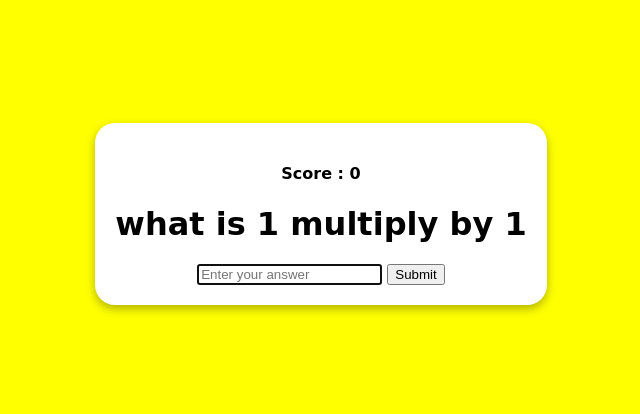
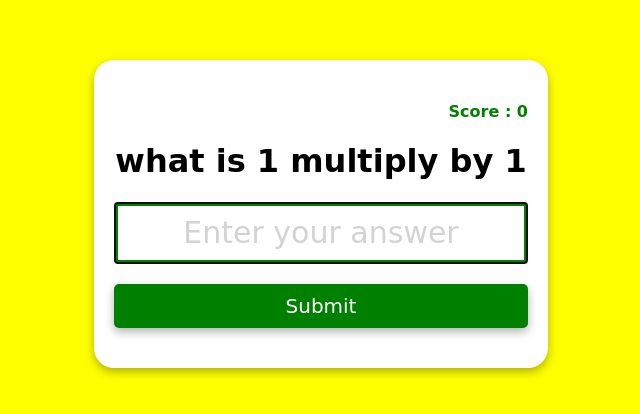
Before and after one commit to Aditya-SE/multiplication-fun-game, a plain HTML site: page index.html in a window 1280 px wide. Shown: the part 186-600 px from the top of the page, without its empty margins (319-959 px from the left). Drawn offline with Linux system fonts and the light colour scheme.

Commit message:
updated CSS file

```diff
--- a/style.css
+++ b/style.css
@@ -16,3 +16,43 @@ body{
     border-radius: 20px;
     box-shadow: 0 4px 10px rgba(0,0,0,0.3);
 }
+
+.input{
+    display: block;
+    width: 100%;
+    box-sizing: border-box;
+    padding: 10px;
+    font-size: 30px;
+    border: solid 4px green;
+    color: green;
+    text-align: center;
+}
+
+.input::placeholder{
+    color: lightgray;
+    font-family: cursive;
+}
+
+.btn{
+    background-color: green;
+    color: white;
+    border: none;
+    display: block;
+    width: 100%;
+    padding: 10px;
+    margin: 20px 0;
+    font-size: 20px;
+    border-radius: 5px;
+    font-family: cursive;
+    box-shadow: 0 4px 10px rgba(0,0,0,0.3);
+    cursor: pointer;
+}
+
+.btn:hover{
+    filter: brightness(0.8);
+}
+
+.score{
+    color: green;
+    text-align: right;
+}
```
